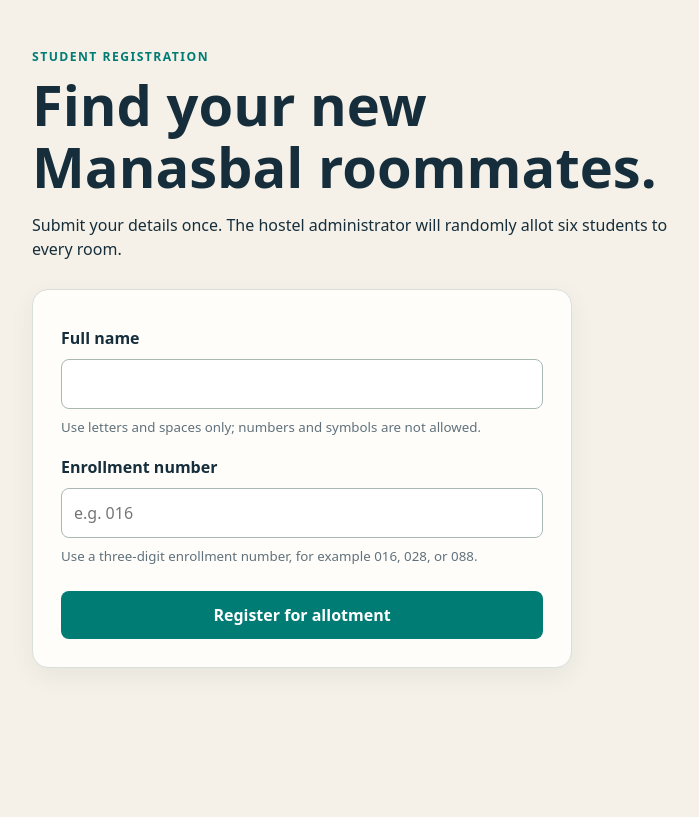
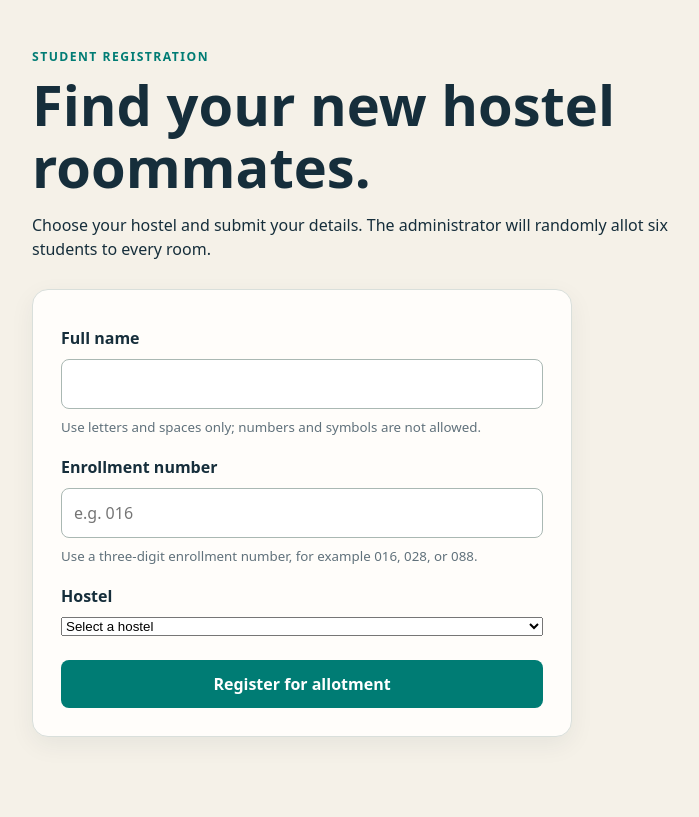
Before and after one commit to Mandeep-pro/Hostel-Allotment-Management, a Flask app: page /register in a window 1280 px wide. Shown: the part 73-890 px from the top of the page, without its empty margins (82-781 px from the left). Before the commit the page ends 741 px from the top, so only its background shows below. Run offline with Flask 3, Linux system fonts and the light colour scheme.

Commit message:
Update registration form for hostel details

```diff
--- a/templates/register_student.html
+++ b/templates/register_student.html
@@ -2,8 +2,8 @@
 {% block content %}
 <section class="hero">
   <p class="eyebrow">Student registration</p>
-  <h1>Find your new Manasbal roommates.</h1>
-  <p>Submit your details once. The hostel administrator will randomly allot six students to every room.</p>
+  <h1>Find your new hostel roommates.</h1>
+  <p>Choose your hostel and submit your details. The administrator will randomly allot six students to every room.</p>
 </section>
 <form class="card form-card" method="post">
   <label for="full_name">Full name</label>
@@ -12,6 +12,12 @@
   <label for="enrollment_number">Enrollment number</label>
   <input id="enrollment_number" name="enrollment_number" inputmode="numeric" pattern="[0-9]{3}" maxlength="3" placeholder="e.g. 016" required>
   <small class="help-text">Use a three-digit enrollment number, for example 016, 028, or 088.</small>
+  <label for="hostel_name">Hostel</label>
+  <select id="hostel_name" name="hostel_name" required>
+    <option value="" selected disabled>Select a hostel</option>
+    <option value="Manasbal">Manasbal</option>
+    <option value="Mansar">Mansar</option>
+  </select>
   <button type="submit">Register for allotment</button>
 </form>
 {% endblock %}
```
